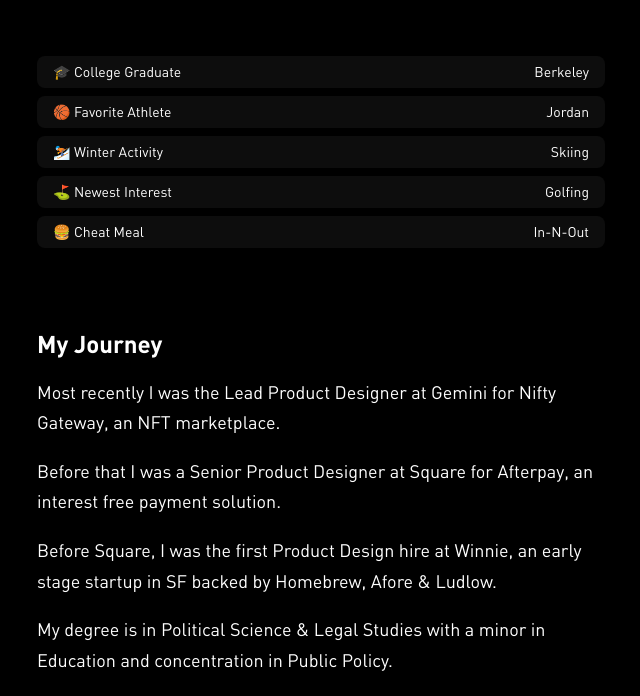
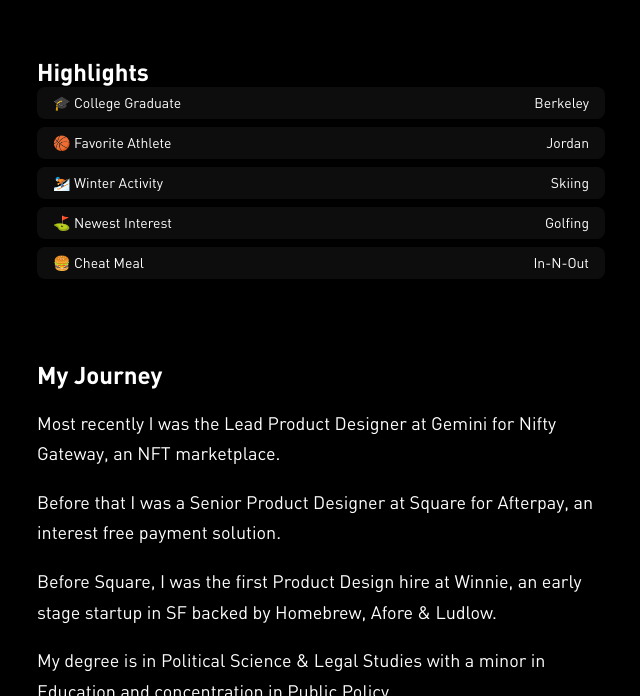
Before and after one commit to jotd/jotd-portfolio, a Jekyll site: the page about/index.html, which Jekyll copies as it is, in a window 1280 px wide and 900 px high, scrolled down 584 px, cut to the strip 204-900 px from the top of the window. Shown: the whole strip, without its empty margins (319-959 px from the left). Built offline with Jekyll 4.4.1, drawn with Linux system fonts in a browser that asks for light colours.

Commit message:
Update index.html

```diff
--- a/about/index.html
+++ b/about/index.html
@@ -56,6 +56,8 @@
 
 
 <div class="content-about">
+
+  <span id="margin-below-section" class="text-subheader-3 highlight">Highlights</span>
 
       <div class="content-row">
         <div class="text-container desktop">
```
